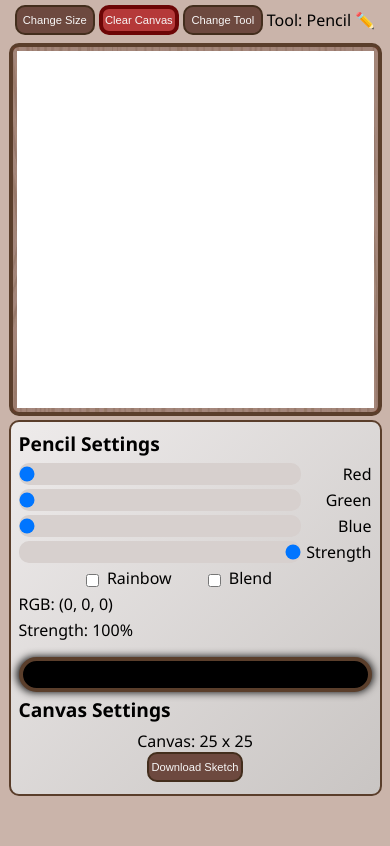
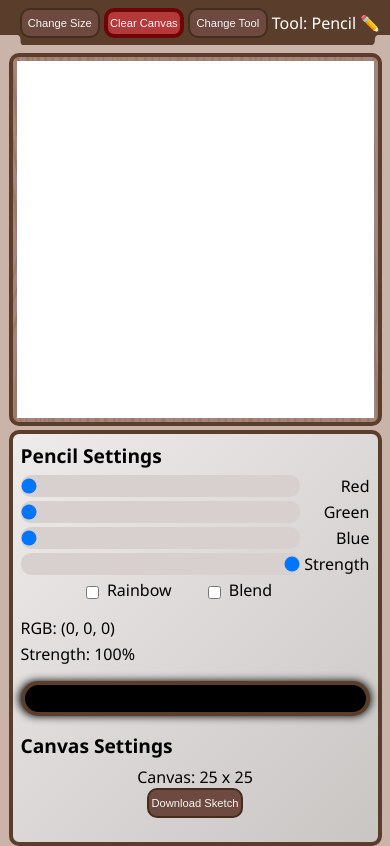
Before and after one commit to gaberashko/etch-a-sketch, a plain HTML site: page index.html in a window 390 px wide. Drawn offline with Linux system fonts and the light colour scheme.

Commit message:
responsive, scalable SVG notch added. finally.

```diff
--- a/index.html
+++ b/index.html
@@ -12,10 +12,12 @@
         <button id="size-button">Change Size</button>
         <button id="clear-button">Clear Canvas</button>
         <button id="tool-button">Change Tool</button>
-        <div id="tool-display"></div>
+        <div id="tool-display">
+            <div class="tool-icon"></div>
+        </div>
     </div>
     <div class="wrapper">
-        <div class="side-option-container">
+        <div class="side-option content-container">
             <p class="strong">Pencil Settings</p>
             <div class="settings-container">
                 <div class="setting-wrapper">
--- a/styles.css
+++ b/styles.css
@@ -156,31 +156,22 @@ input[type="range"]#blue::-moz-range-progress {
 
 }
 
-.container::after {
-    content:"Canvas";
-    width:100px;
-    height:20px;
-    top:-36px;
-    left:-4px;
-    padding:inherit;
-    border:inherit;
-    border-radius:10px 10px 0 0;
-    z-index:-1;
-    position:absolute;
-    background-color: var(--pac);
-    color:var(--CANVASACC);
-    font-weight:700;
-    text-align:center;
+
+.top-option-container {
+    background-image: url("./svgs/top.svg");
+    background-size: 105% 100%;
+    background-repeat: no-repeat;
+    background-position: center top;
+    display: flex;
+    min-width:800px;
+    min-height: 45px;
+    justify-content: center;
+    align-items:center;
+    margin: 0 auto 5px;
+    padding: 4px;
+    gap:16px;
 }
 
-.top-option-container {
-    display: flex;
-    min-width:800px;
-    justify-content: center;
-    align-items:center;
-    margin: 5px auto;
-    gap:16px;
-}
 
 #clear-button {
     background-color: var(--CLRBTNPRIM);
@@ -192,6 +183,7 @@ input[type="range"]#blue::-moz-range-progress {
 }
 
 #tool-display {
+    color:var(--WHITE);
     min-width:5em;
 }
 
@@ -204,16 +196,19 @@ input[type="range"]#blue::-moz-range-progress {
     margin-top:15px;
 }
 
-.side-option-container {
+.side-option {
     width: max-content;
-    border: var(--PBORDER);
-    border-radius: 10px;
     background:linear-gradient(135deg, var(--GRADIENTPRIM), var(--GRADIENTSEC));
-    padding: 8px;
     z-index: 0;
 }
 
-.side-option-container >*, .pencil-detail-wrapper >* {
+.content-container {
+    border: var(--PBORDER);
+    border-radius: 10px;
+        padding: 8px;
+}
+
+.side-option >*, .pencil-detail-wrapper >* {
     margin-bottom:16px;
 }
 
@@ -334,14 +329,15 @@ button:active, .upload-btn:active {
     }
 
     .top-option-container {
-        min-width: 0;
+        max-height:10px;
+        min-width: 400px;
         margin-bottom: 8px;
         gap: 4px;
     }
 
-    .side-option-container {
+    .content-container {
         width: 100%;
-        border: 2px solid var(--pac);
+        border: var(--PBORDER);
     }
 
     .side-option-container >*, .pencil-detail-wrapper >* {
```
Also changed, not shown: svgs/top.svg (added).
